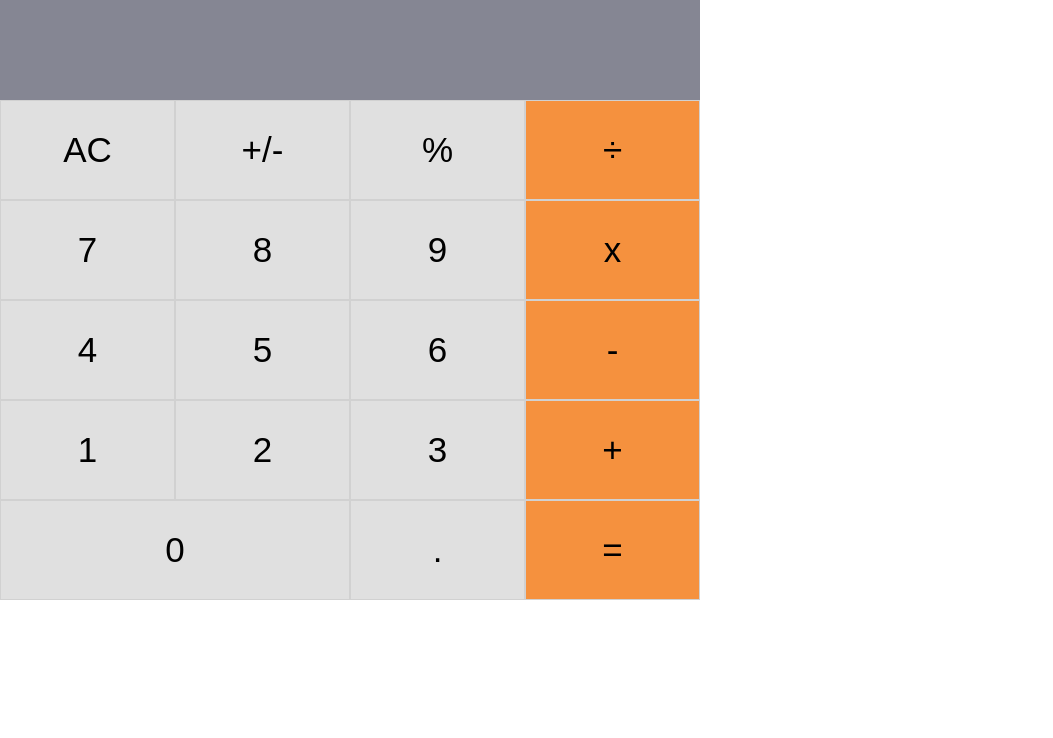
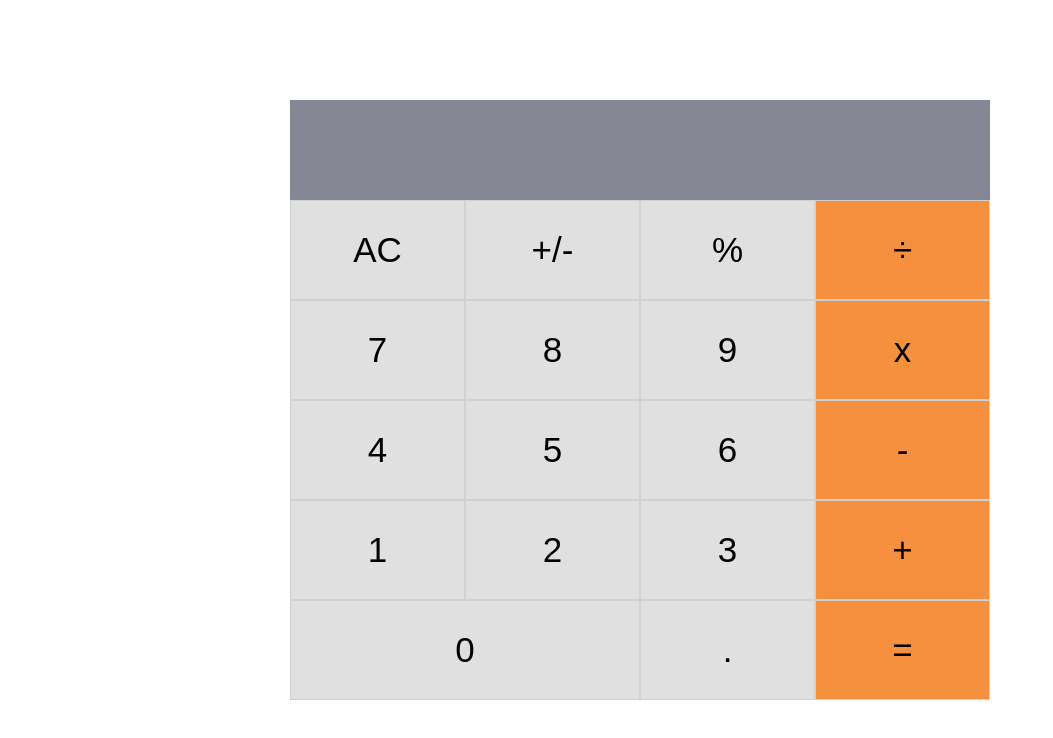
Before and after one commit to fivan18/calculator-react, a React (Create React App) app: page / in a window 1280 px wide. Shown: the top 738 px of the page, without its empty margins (0-1053 px from the left). Built offline with nearby package versions, Linux system fonts and the light colour scheme.

Commit message:
position calculator

```diff
--- a/src/index.css
+++ b/src/index.css
@@ -23,6 +23,7 @@ code {
 .app {
   width: 700px;
   flex-direction: column;
+  margin: 100px auto;
 }
 
 .display {
```
